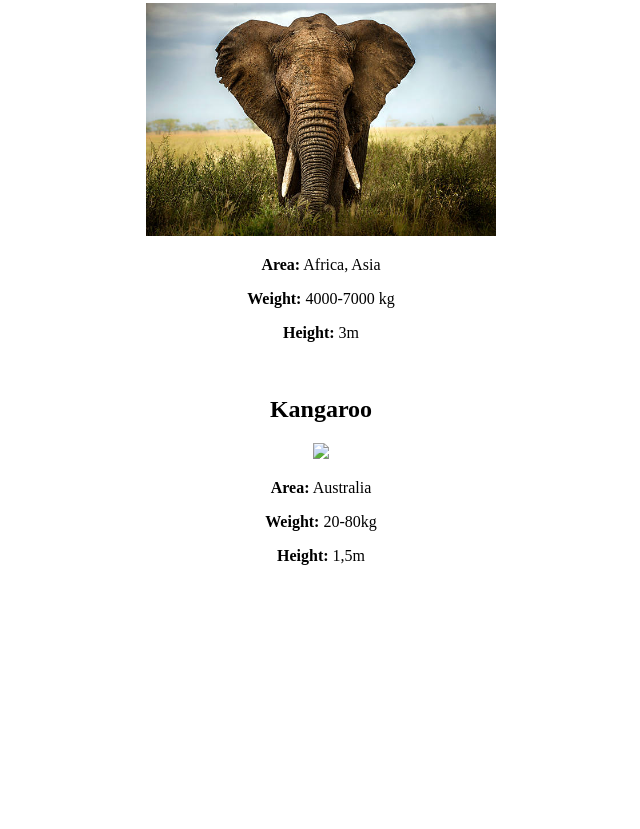
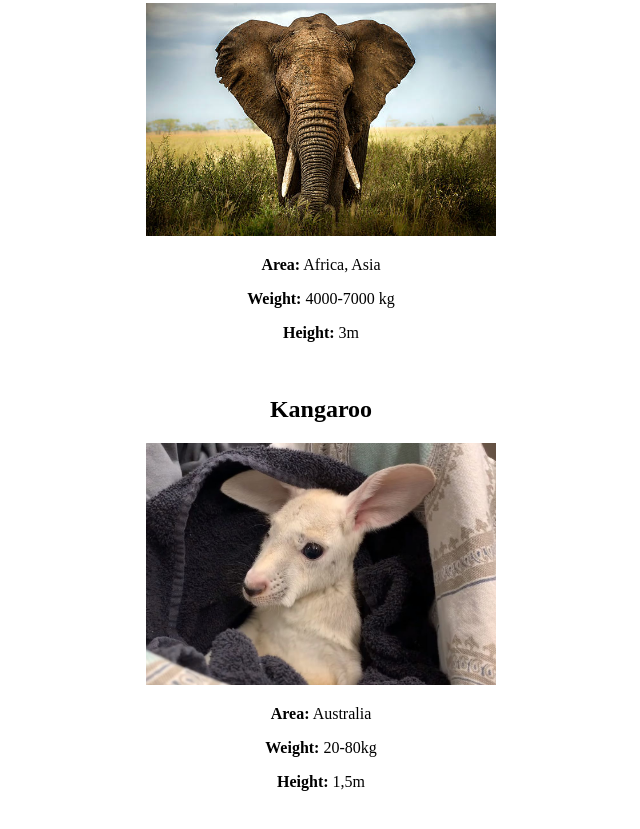
Before and after one commit to tsawwge/test-github, a plain HTML site: page index.html in a window 1280 px wide. Shown: the part 1001-1830 px from the top of the page, without its empty margins (319-959 px from the left). Before the commit the page ends 1608 px from the top, so only its background shows below. Drawn offline with Linux system fonts and the light colour scheme.

Commit message:
Update index.html

```diff
--- a/index.html
+++ b/index.html
@@ -28,7 +28,7 @@
     <p><b>Height:</b> 3m</p>
     <br>
     <h2>Kangaroo</h2>
-    <img width=350px src="pictures/kangaroo.jpg">
+    <img width=350px src="pictures/kangaroo.png">
     <p><b>Area:</b> Australia</p>
     <p><b>Weight:</b> 20-80kg</p>
     <p><b>Height:</b> 1,5m</p>
```
